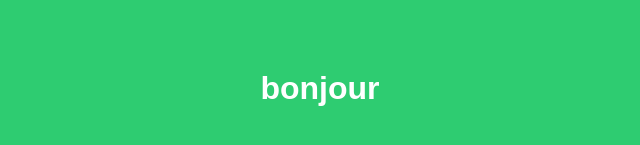
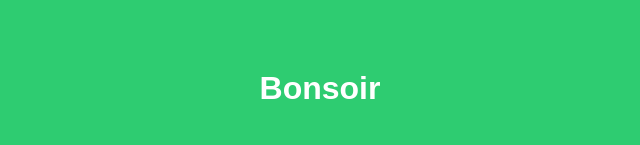
Before and after one commit to bhrochdi/hello, a plain HTML site: page index.html in a window 1280 px wide. Shown: the part 271-416 px from the top of the page, 328-968 px from the left. Drawn offline with Linux system fonts and the light colour scheme.

Commit message:
Update index.html
change Bonjour to Bonsoir

```diff
--- a/index.html
+++ b/index.html
@@ -22,6 +22,6 @@ h1 {
 </head>
 
 <body>
-<h1>bonjour</h1>
+<h1>Bonsoir</h1>
 </body>
 </html>
```
